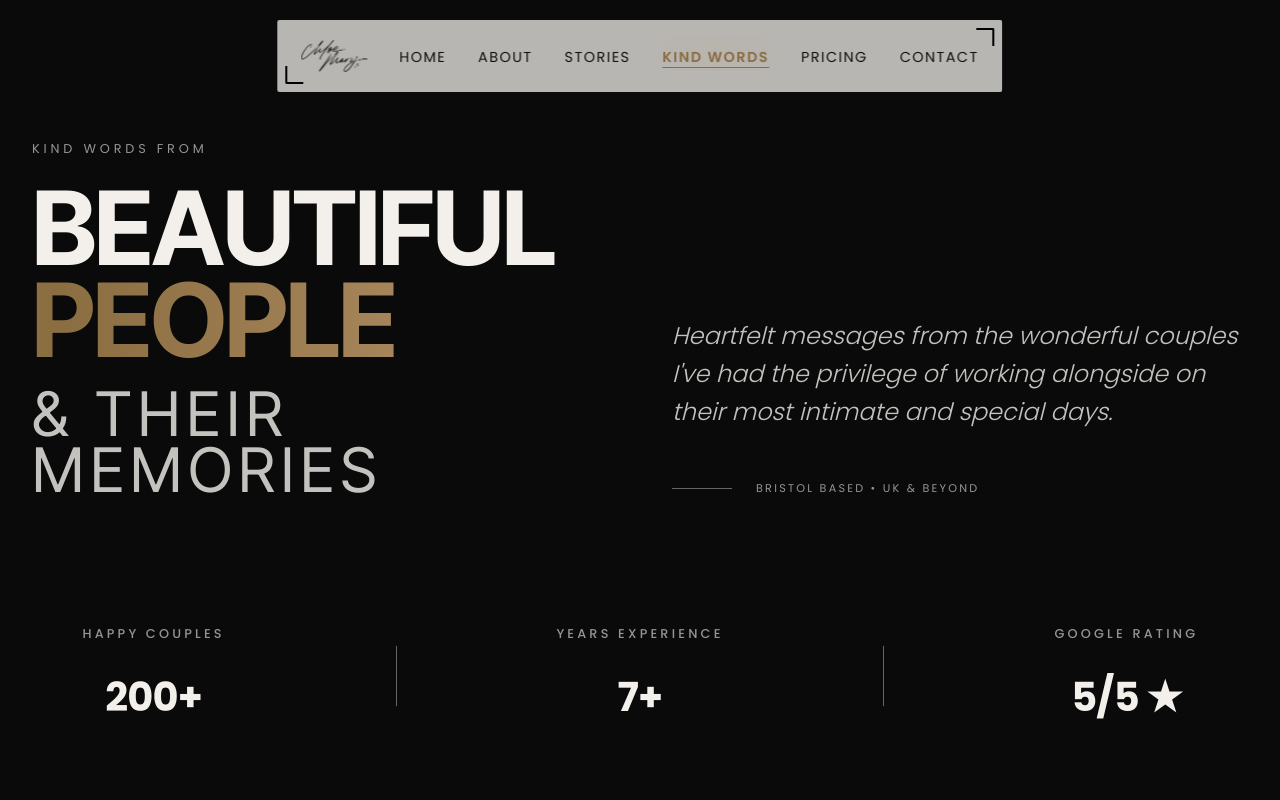
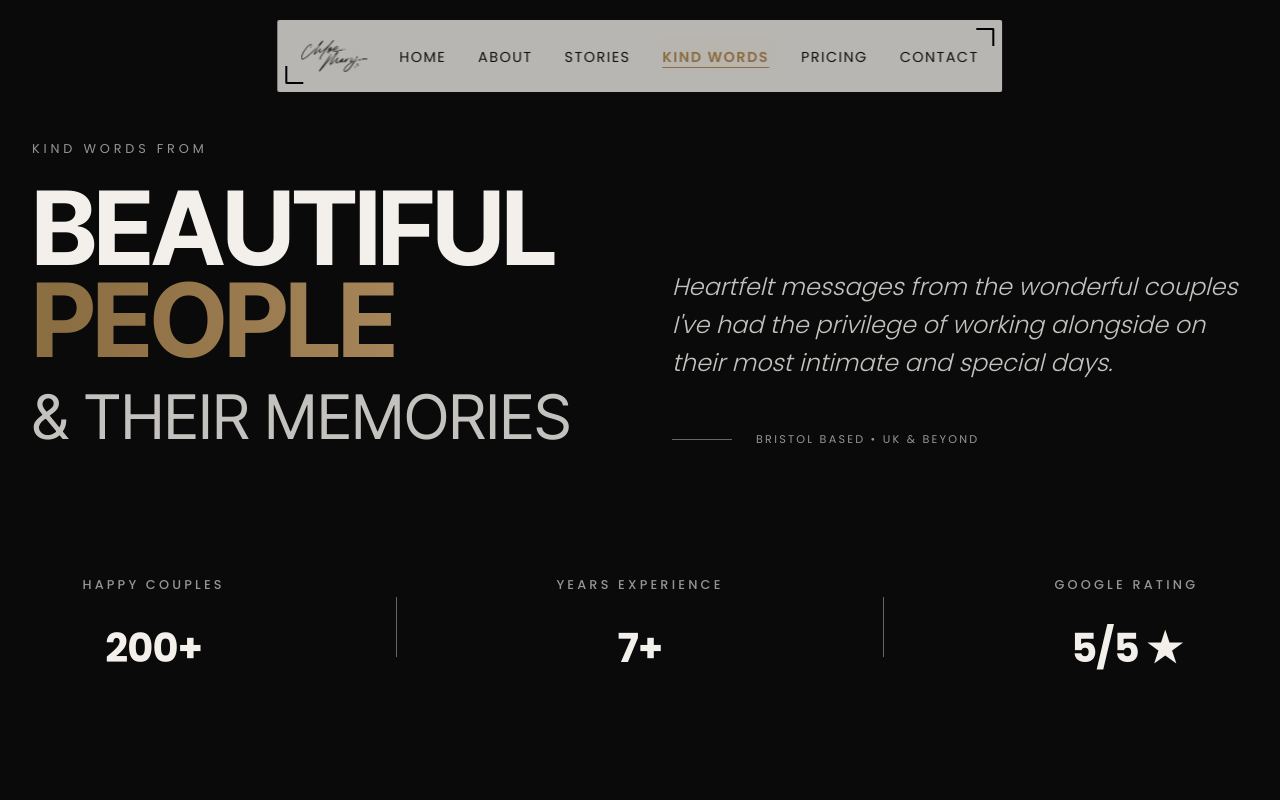
Before and after one commit to maxwebsterkhan/chloe-mary, a Next.js app: page /kind-words in a window 1280 px wide. Shown: the top 800 px of the page. Built offline with nearby package versions, Linux system fonts and the light colour scheme.

Commit message:
font updates

```diff
--- a/src/app/kind-words/kind-words.module.scss
+++ b/src/app/kind-words/kind-words.module.scss
@@ -91,7 +91,8 @@
     opacity: 0.8;
     font-size: 0.6em;
     font-weight: 400;
-    letter-spacing: 0.1em;
+    letter-spacing: 0.01em;
+    line-height: 1;
     margin-top: tokens.$spacing-xs;
   }
 }
```
